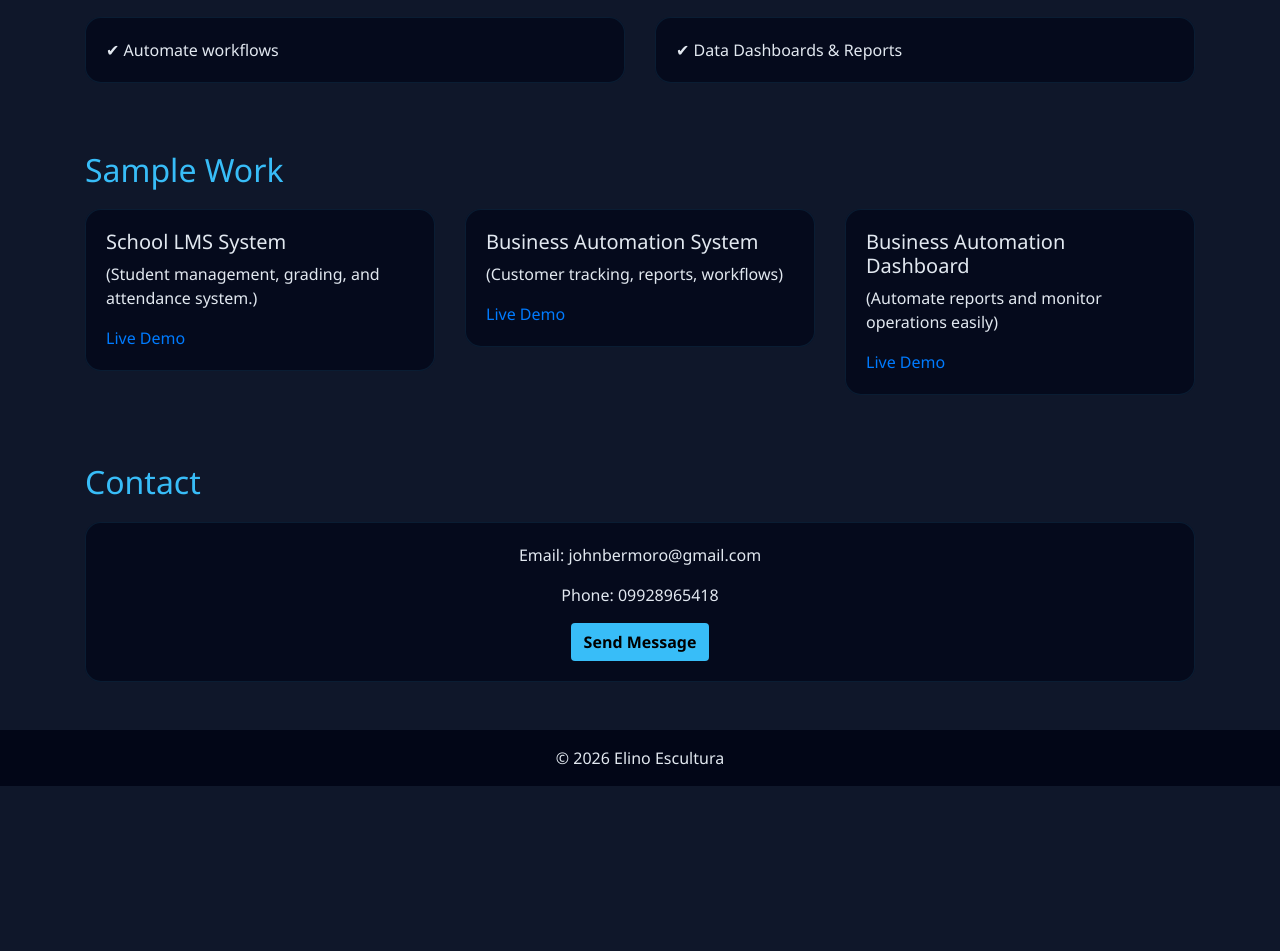
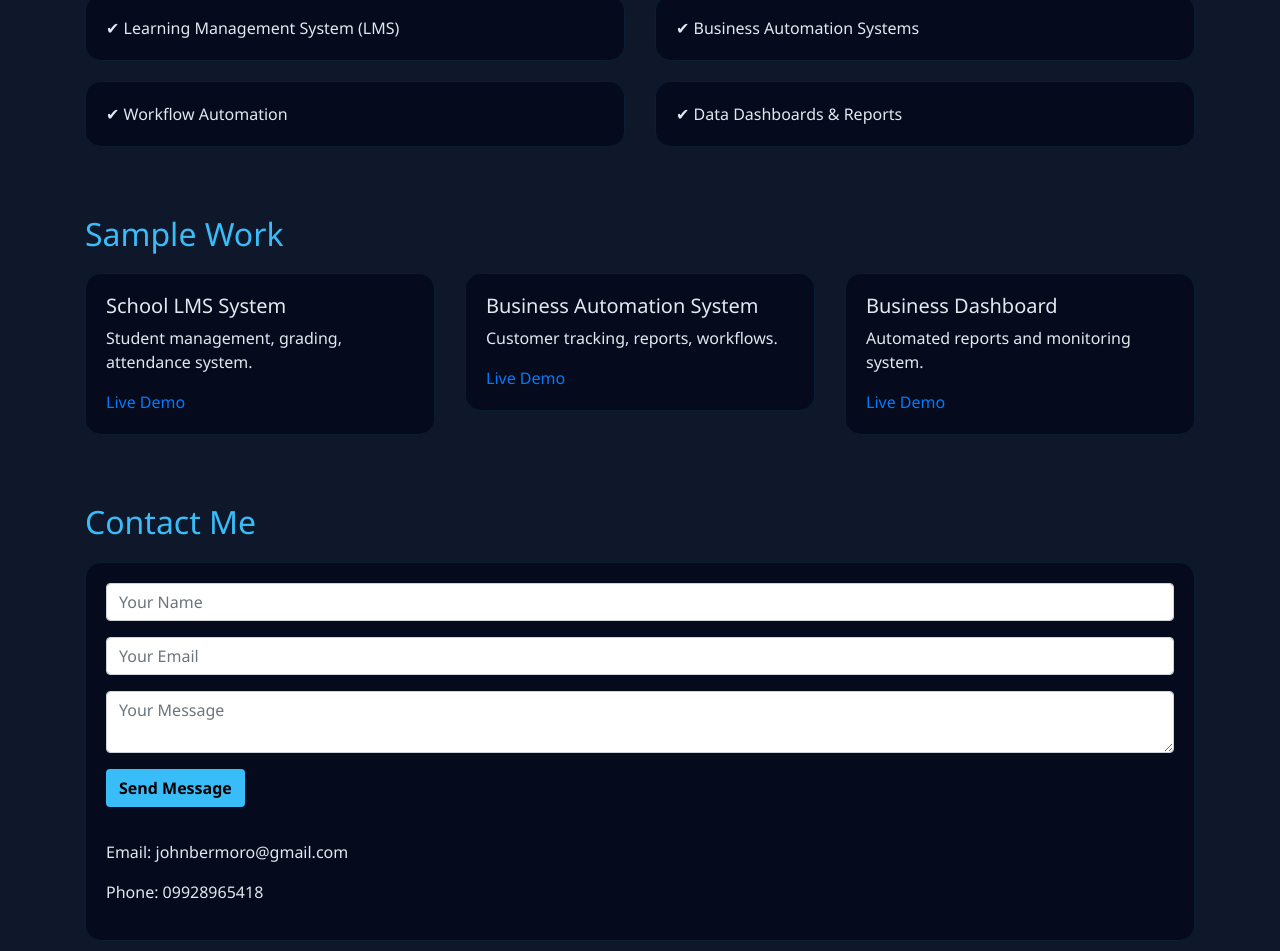
Before and after one commit to johnbermoro-source/elino-portfolio, a plain HTML site: page index.html in a window 1280 px wide. Shown: the part 682-1633 px from the top of the page. Before the commit the page ends 1468 px from the top, so only its background shows below. Drawn offline with nearby package versions, Linux system fonts and the light colour scheme.

Commit message:
Update index.html

```diff
--- a/index.html
+++ b/index.html
@@ -4,10 +4,8 @@
 <meta charset="UTF-8">
 <meta name="viewport" content="width=device-width, initial-scale=1.0">
 
-
 <title>Elino Escultura | Portfolio</title>
 
-<!-- BOOTSTRAP -->
 <link href="https://cdn.jsdelivr.net/npm/bootstrap@4.6.2/dist/css/bootstrap.min.css" rel="stylesheet">
 
 <style>
@@ -15,12 +13,13 @@ body {
   font-family: 'Segoe UI', sans-serif;
   background: #0f172a;
   color: #e2e8f0;
+  scroll-behavior: smooth;
 }
 
 /* HERO */
 .hero {
   text-align: center;
-  padding: 80px 20px;
+  padding: 100px 20px;
   background: linear-gradient(135deg, #020617, #0f172a);
 }
 
@@ -28,42 +27,20 @@ body {
   color: #38bdf8;
 }
 
+/* BUTTON */
 .btn-custom {
   background: #38bdf8;
   color: #000;
   font-weight: bold;
+  transition: 0.3s;
+}
+
+.btn-custom:hover {
+  background: #0ea5e9;
+  transform: scale(1.05);
 }
 
 /* CARD */
-.card-custom {
-  background: #020617;
-  border-radius: 12px;
-  padding: 20px;
-  margin-bottom: 20px;
-  transition: 0.3s;
-}
-
-.card-custom:hover {
-  transform: translateY(-5px);
-}
-
-/* SECTION TITLE */
-h2 {
-  color: #38bdf8;
-  margin-bottom: 20px;
-}
-.fade-in {
-  opacity: 0;
-  transform: translateY(20px);
-  transition: all 0.6s ease;
-}
-
-.fade-in.show {
-  opacity: 1;
-  transform: translateY(0);
-}
-
-/* glass effect */
 .card-custom {
   background: rgba(2, 6, 23, 0.7);
   backdrop-filter: blur(10px);
@@ -78,10 +55,29 @@ h2 {
   transform: translateY(-8px) scale(1.02);
 }
 
-/* button hover */
-.btn-custom:hover {
-  background: #0ea5e9;
-  transform: scale(1.05);
+/* TITLE */
+h2 {
+  color: #38bdf8;
+  margin-bottom: 20px;
+}
+
+/* ANIMATION */
+.fade-in {
+  opacity: 0;
+  transform: translateY(30px);
+  transition: all 0.8s ease;
+}
+
+.fade-in.show {
+  opacity: 1;
+  transform: translateY(0);
+}
+
+/* IMAGE */
+.project-img {
+  width: 100%;
+  border-radius: 10px;
+  margin-bottom: 10px;
 }
 </style>
 
@@ -90,100 +86,106 @@ h2 {
 <body>
 
 <!-- HERO -->
-<div class="hero">
+<div class="hero fade-in">
   <div class="container">
-    <h1 class="hero-title">I Build Systems That Automate Your Business Operations</h1>
-    <p class="hero-sub">
+    <h1>I Build Systems That Automate Your Business Operations</h1>
+    <p>
       I automate your workflow, organize your data, and build clean websites so your business runs faster.
     </p>
-    <a href="mailto:johnbermoro@gmail.com" class="btn btn-custom mt-4">Get a Free Consultation</a>
+    <a href="#contact" class="btn btn-custom mt-4">Get a Free Consultation</a>
   </div>
 </div>
 
 <!-- ABOUT -->
-<section class="container mt-5">
+<section class="container mt-5 fade-in">
   <h2>About Me</h2>
   <div class="card-custom">
     <p>
-      I'm Elino Escultura, Supported and managed a multi-time zone customer experience for 5,000+ teachers.
+      I'm Elino Escultura, supported and managed a multi-time zone customer experience for 5,000+ teachers.
+      I build systems that simplify operations and help businesses scale.
     </p>
   </div>
 </section>
 
 <!-- SERVICES -->
-<section class="container mt-5">
+<section class="container mt-5 fade-in">
   <h2>What I Can Do For You</h2>
 
   <div class="row">
-
-    <div class="col-md-6">
-      <div class="card-custom">✔ Learning Manage Sytem (LMS)</div>
-    </div>
-
-    <div class="col-md-6">
-      <div class="card-custom"> ✔ Business Automation Systems
-</div>
-    </div>
-
-    <div class="col-md-6">
-      <div class="card-custom">✔ Automate workflows</div>
-    </div>
-
-    <div class="col-md-6">
-      <div class="card-custom">✔ Data Dashboards & Reports</div>
-    </div>
-
+    <div class="col-md-6"><div class="card-custom">✔ Learning Management System (LMS)</div></div>
+    <div class="col-md-6"><div class="card-custom">✔ Business Automation Systems</div></div>
+    <div class="col-md-6"><div class="card-custom">✔ Workflow Automation</div></div>
+    <div class="col-md-6"><div class="card-custom">✔ Data Dashboards & Reports</div></div>
   </div>
 </section>
 
 <!-- PROJECTS -->
-<section class="container mt-5">
+<section class="container mt-5 fade-in">
   <h2>Sample Work</h2>
 
   <div class="row">
 
     <div class="col-md-4">
       <div class="card-custom">
+
         <h5>School LMS System</h5>
-<p>(Student management, grading, and attendance system.)</p>
-<a href="projects/lms-demo/login.html" target="_blank">Live Demo</a>
+        <p>Student management, grading, attendance system.</p>
+        <a href="projects/lms-demo/login.html" target="_blank">Live Demo</a>
       </div>
     </div>
 
     <div class="col-md-4">
       <div class="card-custom">
-       <h5>Business Automation System</h5>
-<p>(Customer tracking, reports, workflows)</p>
-<a href="projects/repair-system/login.html" target="_blank">Live Demo</a>
+
+        <h5>Business Automation System</h5>
+        <p>Customer tracking, reports, workflows.</p>
+        <a href="projects/repair-system/login.html" target="_blank">Live Demo</a>
       </div>
     </div>
 
     <div class="col-md-4">
       <div class="card-custom">
-        <h5>Business Automation Dashboard</h5>
-<p>(Automate reports and monitor operations easily)</p>
-<a href="projects/business-dashboard/dashboard.html" target="_blank" target="_blank">Live Demo</a>
+
+        <h5>Business Dashboard</h5>
+        <p>Automated reports and monitoring system.</p>
+        <a href="projects/business-dashboard/dashboard.html" target="_blank">Live Demo</a>
       </div>
     </div>
 
   </div>
 </section>
 
-<!-- CONTACT -->
-<section class="container mt-5">
-  <h2>Contact</h2>
+<!-- CONTACT FORM -->
+<section id="contact" class="container mt-5 fade-in">
+  <h2>Contact Me</h2>
 
-  <div class="card-custom text-center">
+  <div class="card-custom">
+    <form action="https://formspree.io/f/xlgzjndr" method="POST">
+      <div class="form-group">
+        <input type="text" name="name" class="form-control" placeholder="Your Name" required>
+      </div>
+
+      <div class="form-group">
+        <input type="email" name="email" class="form-control" placeholder="Your Email" required>
+      </div>
+
+      <div class="form-group">
+        <textarea name="message" class="form-control" placeholder="Your Message" required></textarea>
+      </div>
+
+      <button type="submit" class="btn btn-custom">Send Message</button>
+    </form>
+
+    <hr>
     <p>Email: johnbermoro@gmail.com</p>
     <p>Phone: 09928965418</p>
-
-    <a href="mailto:johnbermoro@gmail.com" class="btn btn-custom">Send Message</a>
   </div>
 </section>
 
 <footer class="text-center mt-5 p-3" style="background:#020617;">
   © 2026 Elino Escultura
 </footer>
+
 <script>
 const elements = document.querySelectorAll('.fade-in');
 
@@ -201,5 +203,6 @@ function reveal() {
 window.addEventListener('scroll', reveal);
 reveal();
 </script>
+
 </body>
 </html>
```
